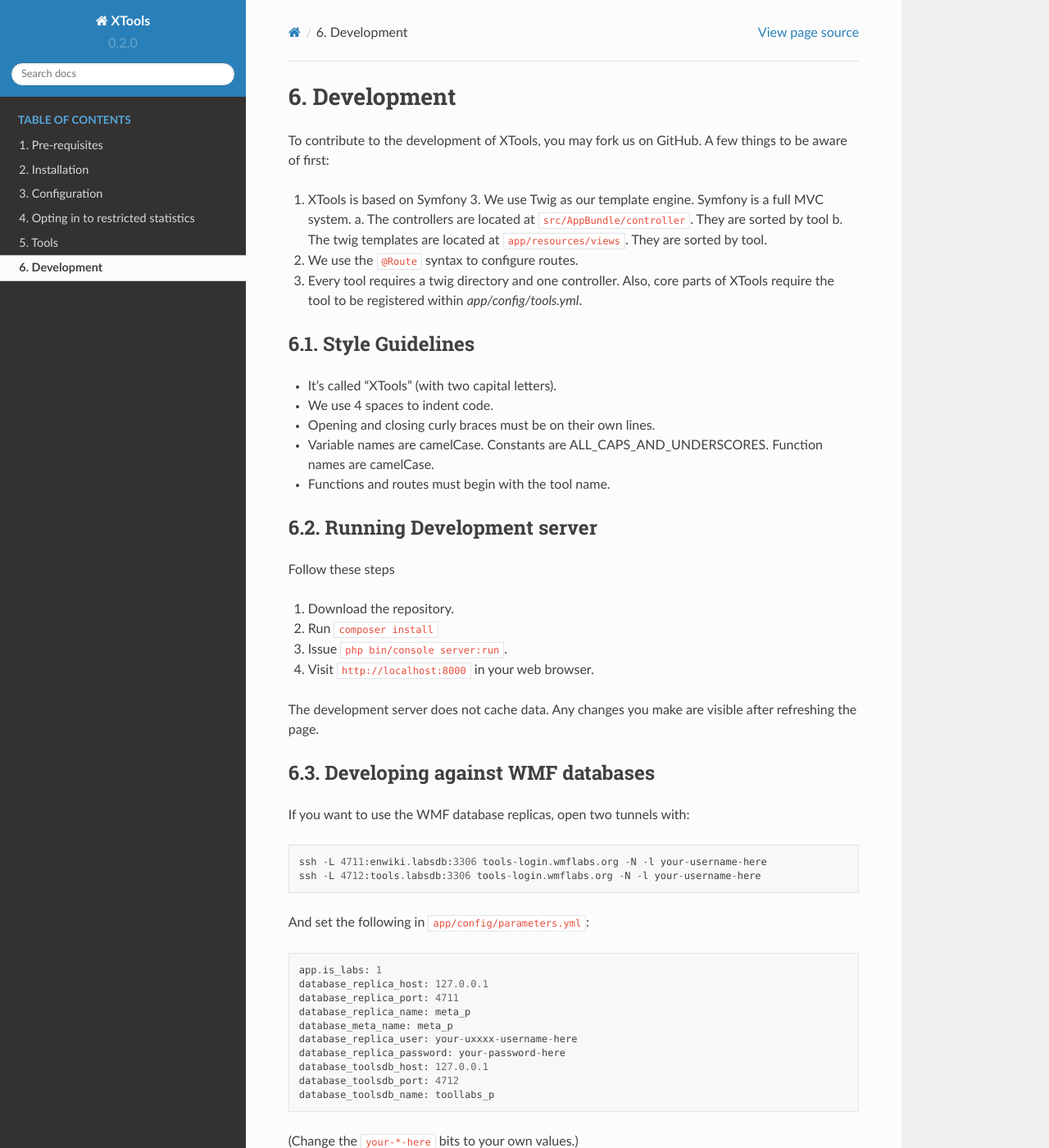
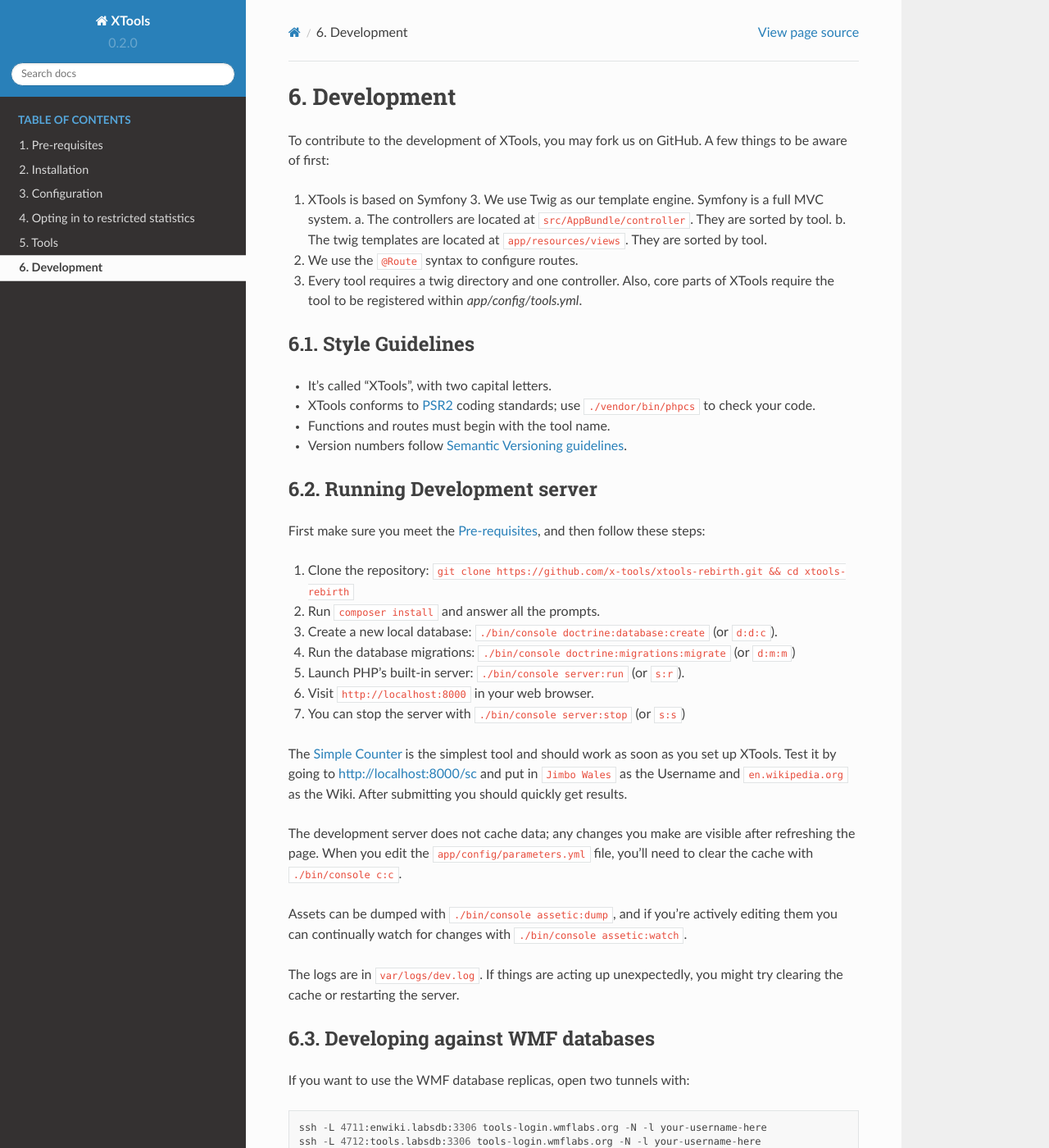
Before and after one commit to x-tools/xtools, a Sphinx documentation site: the page built from docs/development.rst, in a window 1280 px wide and 1400 px high. Shown: the whole window at 82% size. Built offline with Sphinx 7.4.7 and the Read the Docs theme 2.0.0, drawn with Linux system fonts in a browser that asks for light colours; some of the changed text lies outside the part shown.

Commit message:
Add development docs from Wikitech
I've tried to pull in all the non-WMF-specific documentation from
https://wikitech.wikimedia.org/wiki/Tool:XTools and add it here.
There's still more to do, but there always is. :-)

```diff
--- a/docs/development.rst
+++ b/docs/development.rst
@@ -5,34 +5,50 @@
 To contribute to the development of XTools, you may fork us on GitHub.  A few things to be aware of first:
 
 1. XTools is based on Symfony 3. We use Twig as our template engine.  Symfony is a full MVC system.
-   a. The controllers are located at ``src/AppBundle/controller``.  They are sorted by tool
+   a. The controllers are located at ``src/AppBundle/controller``.  They are sorted by tool.
    b. The twig templates are located at ``app/resources/views``.  They are sorted by tool.
 2. We use the ``@Route`` syntax to configure routes.
 3. Every tool requires a twig directory and one controller. Also, core parts of XTools require the tool to be registered within `app/config/tools.yml`.
 
 Style Guidelines
-----------------
+================
 
-- It's called "XTools" (with two capital letters).
-- We use 4 spaces to indent code.
-- Opening and closing curly braces must be on their own lines.
-- Variable names are camelCase.  Constants are ALL_CAPS_AND_UNDERSCORES.  Function names are camelCase.
+- It's called "XTools", with two capital letters.
+- XTools conforms to `PSR2`_ coding standards; use ``./vendor/bin/phpcs`` to check your code.
 - Functions and routes must begin with the tool name.
+- Version numbers follow `Semantic Versioning guidelines`_.
+
+.. _PSR2: http://www.php-fig.org/psr/psr-2/
+.. _Semantic Versioning guidelines: http://semver.org/
 
 Running Development server
---------------------------
+==========================
 
-Follow these steps
+First make sure you meet the :ref:`pre-requisites`, and then follow these steps:
 
-1. Download the repository.
-2. Run ``composer install``
-3. Issue ``php bin/console server:run``.
-4. Visit ``http://localhost:8000`` in your web browser.
+1. Clone the repository: ``git clone https://github.com/x-tools/xtools-rebirth.git && cd xtools-rebirth``
+2. Run ``composer install`` and answer all the prompts.
+3. Create a new local database: ``./bin/console doctrine:database:create`` (or ``d:d:c``).
+4. Run the database migrations: ``./bin/console doctrine:migrations:migrate`` (or ``d:m:m``)
+5. Launch PHP's built-in server: ``./bin/console server:run`` (or ``s:r``).
+6. Visit ``http://localhost:8000`` in your web browser.
+7. You can stop the server with ``./bin/console server:stop`` (or ``s:s``)
 
-The development server does not cache data.  Any changes you make are visible after refreshing the page.
+The :ref:`simplecounter` is the simplest tool and should work as soon as you set up XTools.
+Test it by going to http://localhost:8000/sc and put in ``Jimbo Wales`` as the Username and ``en.wikipedia.org`` as the Wiki.
+After submitting you should quickly get results.
+
+The development server does not cache data; any changes you make are visible after refreshing the page.
+When you edit the ``app/config/parameters.yml`` file, you'll need to clear the cache with ``./bin/console c:c``.
+
+Assets can be dumped with ``./bin/console assetic:dump``,
+and if you're actively editing them you can continually watch for changes with ``./bin/console assetic:watch``.
+
+The logs are in ``var/logs/dev.log``.
+If things are acting up unexpectedly, you might try clearing the cache or restarting the server.
 
 Developing against WMF databases
---------------------------------
+================================
 
 If you want to use the WMF database replicas, open two tunnels with::
 
@@ -52,7 +68,26 @@
     database_toolsdb_port: 4712
     database_toolsdb_name: toollabs_p
 
-(Change the ``your-*-here`` bits to your own values.)
+(Change the ``your-*-here`` bits to your own values,
+which you can find in your ``replica.my.cnf`` file on `Tool Labs`_.)
+
+.. _Tool Labs: https://wikitech.wikimedia.org/wiki/Help:Tool_Labs/Database
+
+Table mappings
+==============
+
+Tool Labs has different versions of tables that utilize indexing to improve performance. We'll want to take advantage of that.
+
+* Go to the config directory with ``cd app/config``
+* Create the file table_map.yml from the template: ``cp table_map.yml.dist table_map.yml``
+* Set the contents of the file to the following::
+
+    parameters:
+      app.table.archive: 'archive_userindex'
+      app.table.revision: 'revision_userindex'
+      app.table.logging: 'logging_logindex'
+
+Sometimes we want <code>logging_userindex</code> and not the logindex. This is handled in the code via the <code>getTableName()</code> function in [https://github.com/x-tools/xtools-rebirth/blob/master/src/Xtools/Repository.php#L144 Repository.php].
 
 Caching
 =======
--- a/docs/pre-requisites.rst
+++ b/docs/pre-requisites.rst
@@ -1,3 +1,5 @@
+.. _pre-requisites:
+
 ##############
 Pre-requisites
 ##############
--- a/docs/tools/index.rst
+++ b/docs/tools/index.rst
@@ -6,3 +6,4 @@
 
     editcounter
     topedits
+    simplecounter
```
Also changed, not shown: docs/tools/simplecounter.rst (added, +10 -0 lines).
